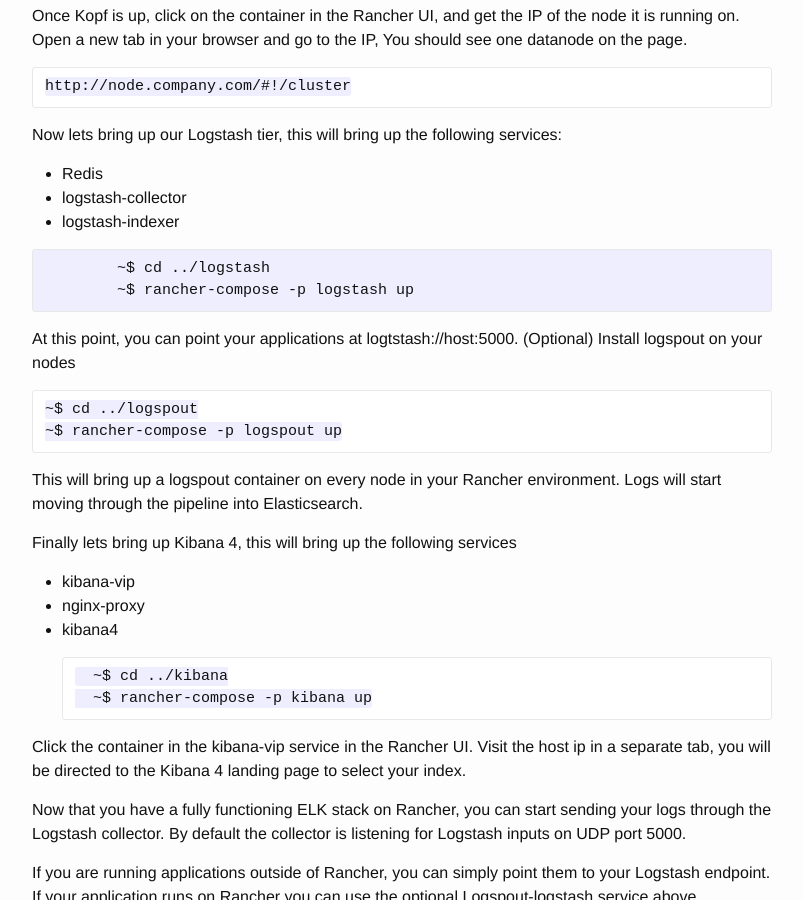
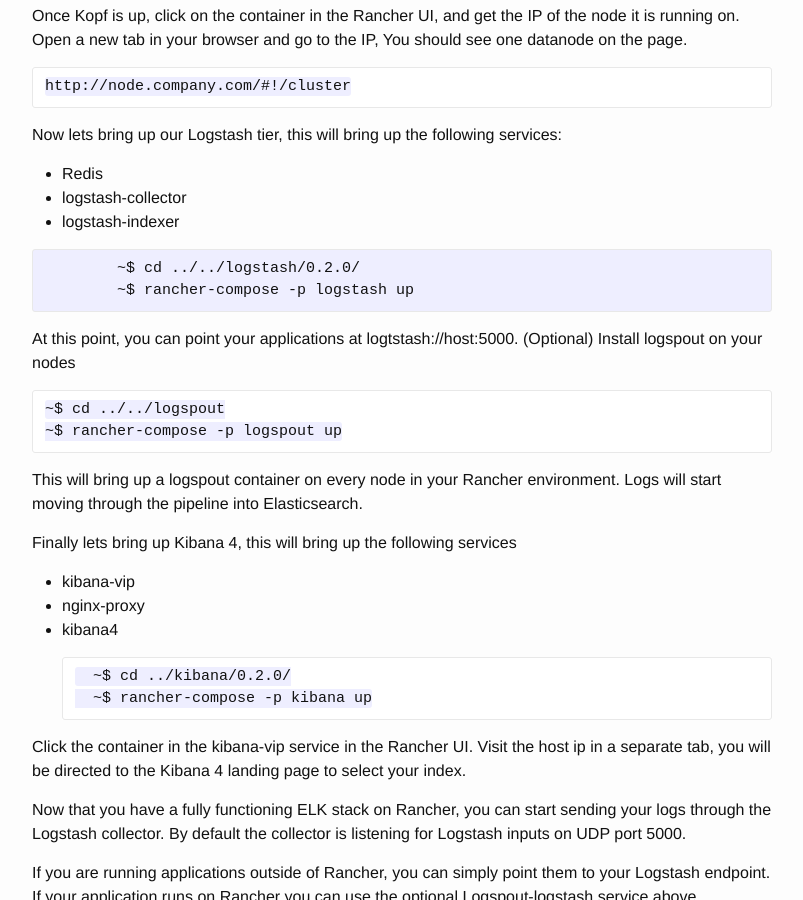
Before and after one commit to arainho/arainho.github.io, a Jekyll site: the page built from _posts/2016-02-25-running-you-own-elk-on-rancher.md, in a window 1280 px wide and 900 px high, scrolled down 2098 px. Shown: the whole window, without its empty margins (238-1041 px from the left). Built offline with Jekyll 4.4.1, drawn with Linux system fonts in a browser that asks for light colours.

Commit message:
fix code lines

```diff
--- a/_posts/2016-02-25-running-you-own-elk-on-rancher.md
+++ b/_posts/2016-02-25-running-you-own-elk-on-rancher.md
@@ -106,14 +106,14 @@ Now lets bring up our Logstash tier, this will bring up the following services:
 - logstash-indexer
 
 <pre>
-	~$ cd ../logstash
+	~$ cd ../../logstash/0.2.0/
 	~$ rancher-compose -p logstash up
 </pre>
 
 At this point, you can point your applications at logtstash://host:5000.
 (Optional) Install logspout on your nodes
 
-    ~$ cd ../logspout
+    ~$ cd ../../logspout
     ~$ rancher-compose -p logspout up
 
 
@@ -127,7 +127,7 @@ Finally lets bring up Kibana 4, this will bring up the following services
 - kibana4
 
 
-        ~$ cd ../kibana
+        ~$ cd ../kibana/0.2.0/
         ~$ rancher-compose -p kibana up
 
 
```
